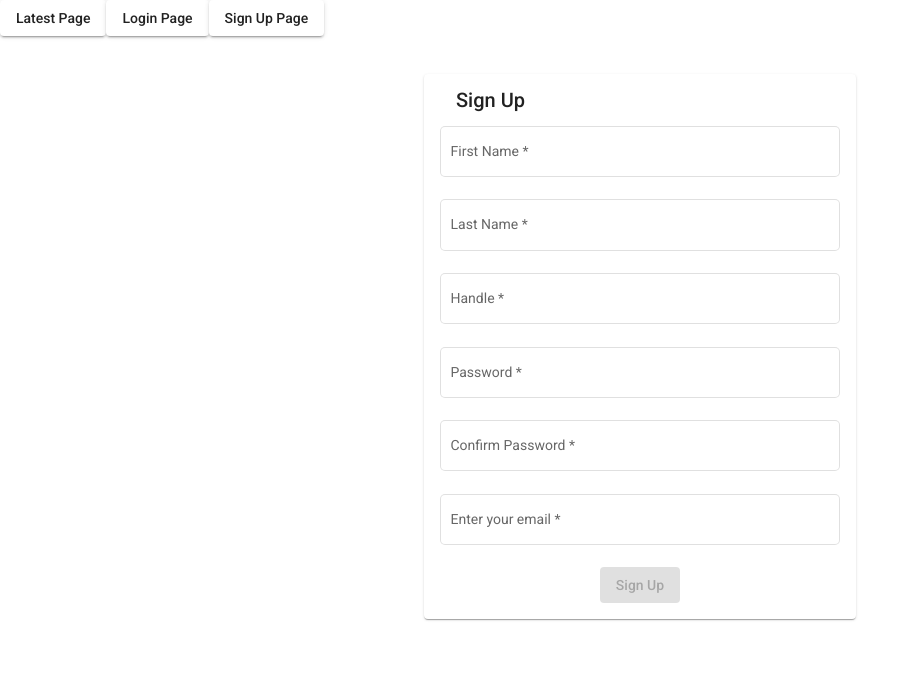
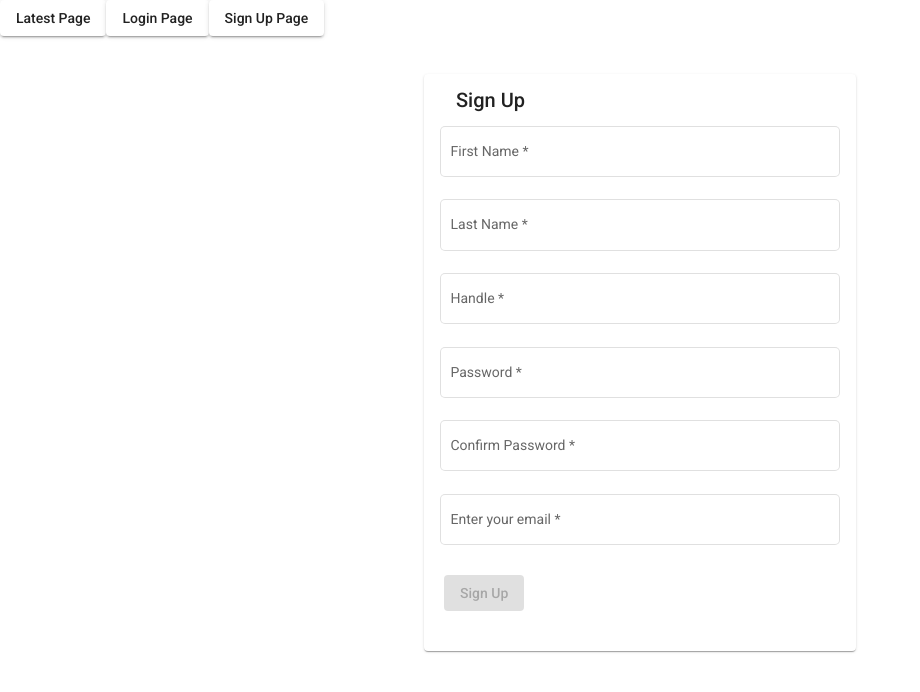
Before and after one commit to slice-of-life/frontend, an Angular app in the folder slice-of-life/: page /signup in a window 1280 px wide. Shown: the top 692 px of the page, without its empty margins (0-920 px from the left). Built offline with nearby package versions, Linux system fonts and the light colour scheme.

Commit message:
Added alert message

```diff
--- a/slice-of-life/src/app/pages/signup/signup.component.html
+++ b/slice-of-life/src/app/pages/signup/signup.component.html
@@ -53,8 +53,10 @@
       />
       <mat-error *ngIf="signupForm.get('email').invalid">{{ getErrorMessage() }}</mat-error>
     </mat-form-field>
-        <button [disabled]="!signupForm.valid" mat-raised-button color="primary" type="submit"  >Sign Up</button>
+    <mat-card-actions>
+      <button [disabled]="!signupForm.valid" mat-raised-button color="primary" type="submit">Sign Up</button>
+    </mat-card-actions>
 </form>
+<alert *ngIf="responseType && responseMessage" [alertType]="responseType" [alertMessage]="responseMessage"></alert>
 </mat-card-content>
-
 </mat-card>
```
